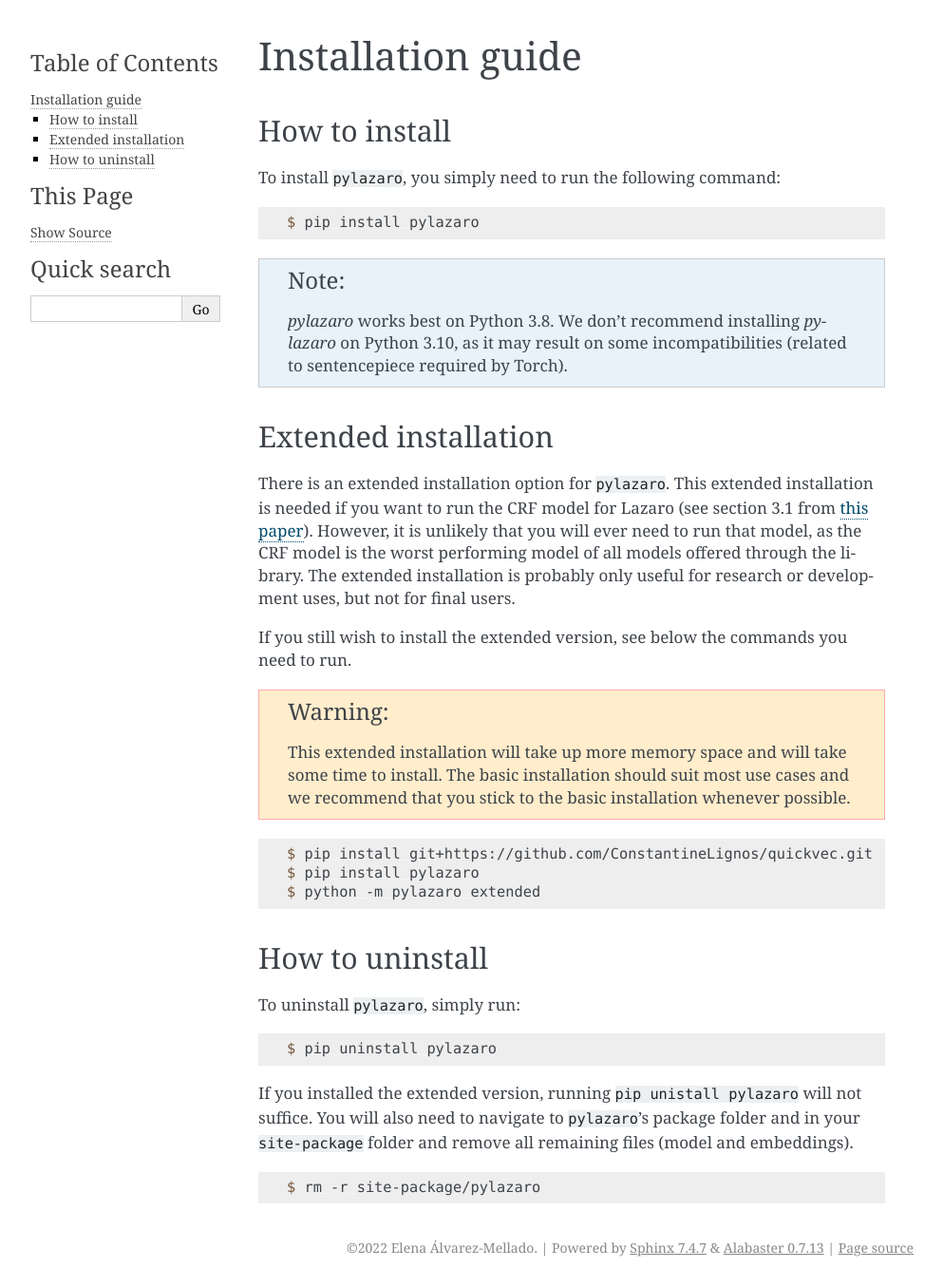
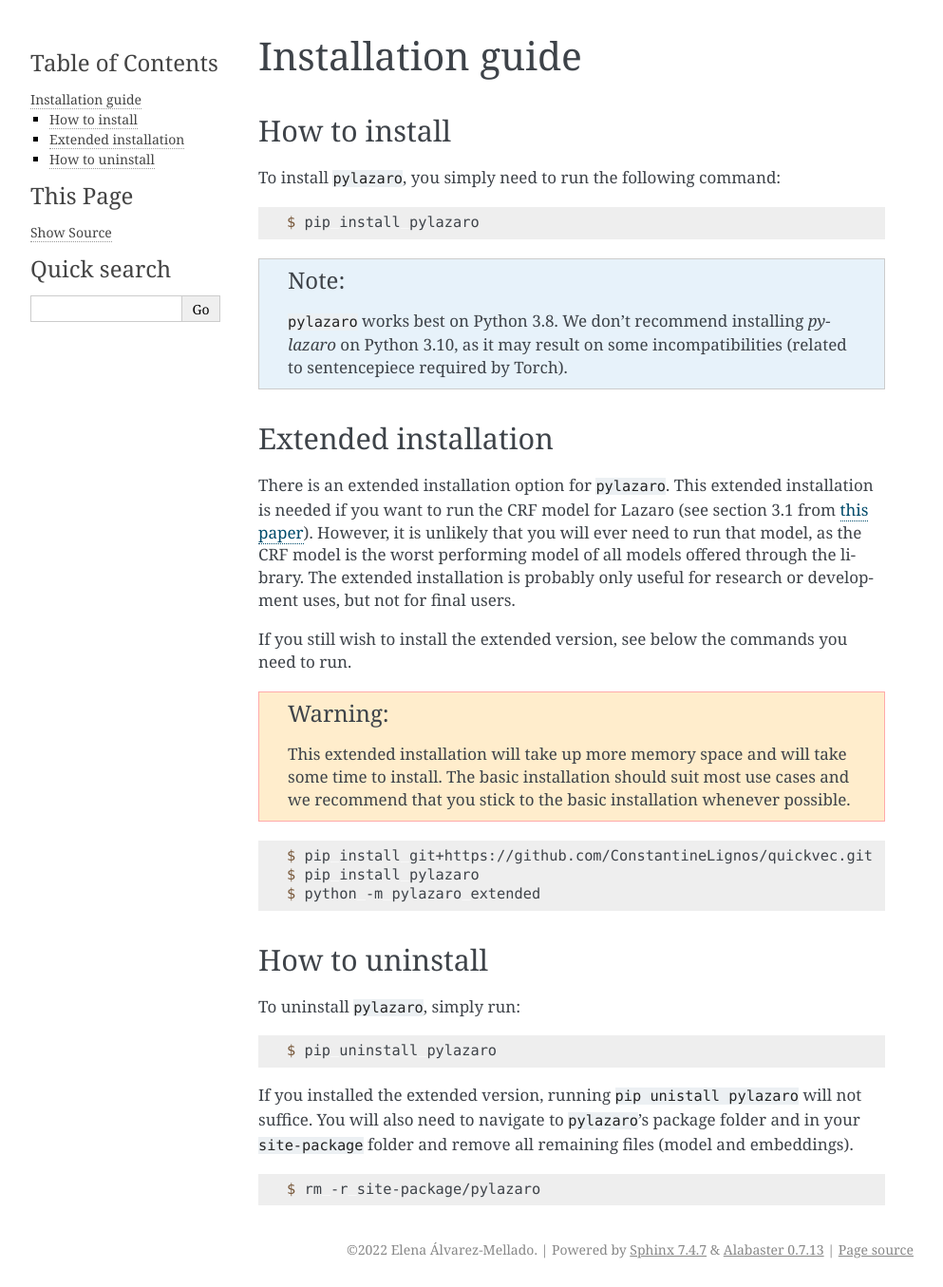
Before and after one commit to lirondos/pylazaro, a Sphinx documentation site: the page built from docs/source/install.rst, in a window 1280 px wide and 1355 px high. Shown: the whole window at 95% size, without its empty margins (148-1141 px from the left). Built offline with Sphinx 7.4.7, drawn with Linux system fonts in a browser that asks for light colours.

Commit message:
Minor fix to docs

```diff
--- a/docs/source/conf.py
+++ b/docs/source/conf.py
@@ -31,7 +31,7 @@
 
 # -- General configuration ---------------------------------------------------
 html_theme_options = {
-    "description": "Automatic detection of anglicisms (and other lexical borrowings)",
+    "description": "Automatic detection of anglicisms in Spanish",
     "github_user": "lirondos",
     "github_repo": "pylazaro",
     "github_button": True,
--- a/docs/source/install.rst
+++ b/docs/source/install.rst
@@ -14,7 +14,7 @@
    $ pip install pylazaro
 
 .. note::
-    `pylazaro` works best on Python 3.8. We don't recommend installing `pylazaro` on Python 3.10, as it may result on some incompatibilities (related to sentencepiece required by Torch).
+    ``pylazaro`` works best on Python 3.8. We don't recommend installing `pylazaro` on Python 3.10, as it may result on some incompatibilities (related to sentencepiece required by Torch).
 
 Extended installation
 ======================
```
